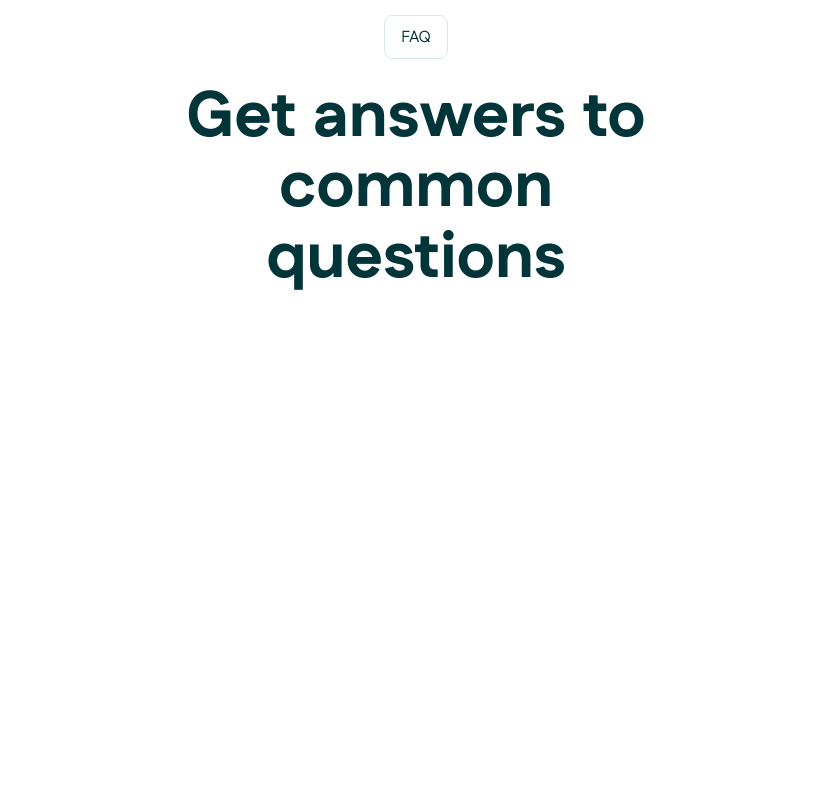
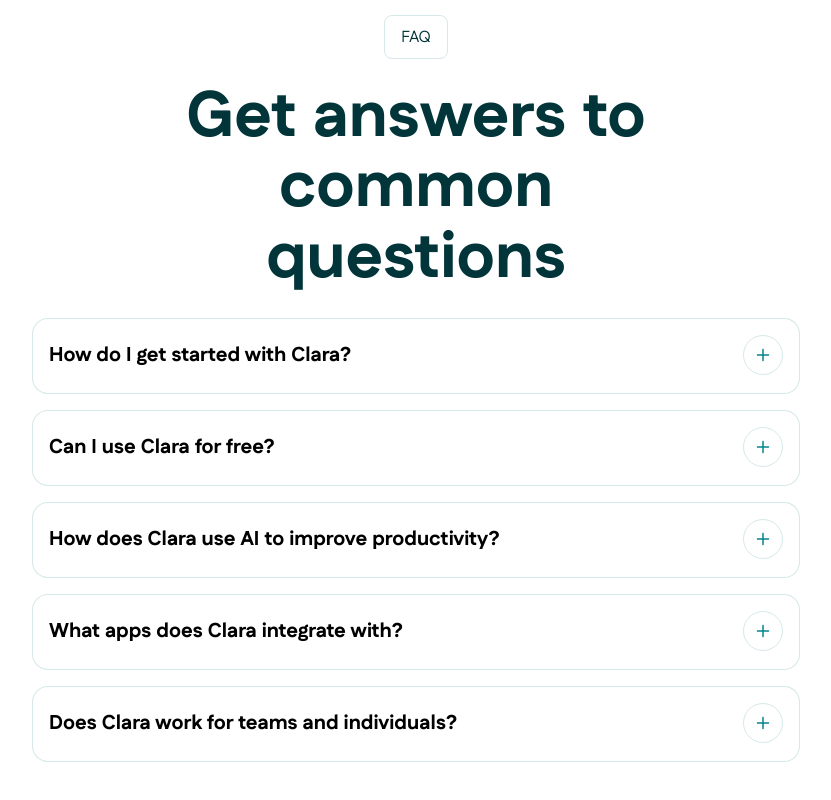
Before and after one commit to aliakbarnazemi22/clara, a React (Create React App) app: page / in a window 1280 px wide. Shown: the part 5487-6287 px from the top of the page, without its empty margins (224-1055 px from the left). Before the commit the page ends 5901 px from the top, so only its background shows below. Built offline with nearby package versions, Linux system fonts and the light colour scheme.

Commit message:
faq section completed

```diff
--- a/src/App.css
+++ b/src/App.css
@@ -52,3 +52,15 @@
 background: #9DE56B;
 background: linear-gradient(180deg, rgba(157, 229, 107, 1) 9%, rgba(43, 140, 115, 1) 91%);
 }
+
+.transition3 {
+    transition-property: color, background-color, border-color, text-decoration-color, fill, stroke, opacity, box-shadow, transform, filter, backdrop-filter;
+    transition-timing-function: cubic-bezier(0.4, 0, 0.2, 1);
+    transition-duration: 4000ms;
+}
+
+.transition2 {
+    transition-property: color, background-color, border-color, text-decoration-color, fill, stroke, opacity, box-shadow, transform, filter, backdrop-filter;
+    transition-timing-function: cubic-bezier(0.4, 0, 0.2, 1);
+    transition-duration: 300ms;
+}
--- a/src/components/FaqSection.jsx
+++ b/src/components/FaqSection.jsx
@@ -1,6 +1,34 @@
-import React from 'react'
+import React, { useState } from 'react'
 
 function FaqSection() {
+    const [accordion, setAccordion] = useState(0);
+    const cards = [
+        {
+            id: 1,
+            title: 'How do I get started with Clara?',
+            desc: 'Lorem ipsum dolor sit amet, consectetur adipiscing elit, sed do eiusmod tempor incididunt ut labore et dolore magna aliqua. Ut enim ad minim veniam, quis nostrud exercitation ullamco laboris nisi ut aliquip ex ea commodo consequat. Duis aute irure dolor in reprehenderit in voluptate velit esse cillum dolore eu fugiat nulla pariatur.'
+        },
+        {
+            id: 2,
+            title: 'Can I use Clara for free?',
+            desc: 'Lorem ipsum dolor sit amet, consectetur adipiscing elit, sed do eiusmod tempor incididunt ut labore et dolore magna aliqua. Ut enim ad minim veniam, quis nostrud exercitation ullamco laboris nisi ut aliquip ex ea commodo consequat. Duis aute irure dolor in reprehenderit in voluptate velit esse cillum dolore eu fugiat nulla pariatur.'
+        },
+        {
+            id: 3,
+            title: 'How does Clara use AI to improve productivity?',
+            desc: 'Lorem ipsum dolor sit amet, consectetur adipiscing elit, sed do eiusmod tempor incididunt ut labore et dolore magna aliqua. Ut enim ad minim veniam, quis nostrud exercitation ullamco laboris nisi ut aliquip ex ea commodo consequat. Duis aute irure dolor in reprehenderit in voluptate velit esse cillum dolore eu fugiat nulla pariatur.'
+        },
+        {
+            id: 4,
+            title: 'What apps does Clara integrate with?',
+            desc: 'Lorem ipsum dolor sit amet, consectetur adipiscing elit, sed do eiusmod tempor incididunt ut labore et dolore magna aliqua. Ut enim ad minim veniam, quis nostrud exercitation ullamco laboris nisi ut aliquip ex ea commodo consequat. Duis aute irure dolor in reprehenderit in voluptate velit esse cillum dolore eu fugiat nulla pariatur.'
+        },
+        {
+            id: 5,
+            title: 'Does Clara work for teams and individuals?',
+            desc: 'Lorem ipsum dolor sit amet, consectetur adipiscing elit, sed do eiusmod tempor incididunt ut labore et dolore magna aliqua. Ut enim ad minim veniam, quis nostrud exercitation ullamco laboris nisi ut aliquip ex ea commodo consequat. Duis aute irure dolor in reprehenderit in voluptate velit esse cillum dolore eu fugiat nulla pariatur.'
+        }
+    ]
     return (
         <section className='container mx-auto my-24 flex flex-col justify-center items-center gap-6 px-4 sm:px-0'>
             <div className="px-[1rem] py-[0.5rem] rounded-[0.5rem] border border-[#066f7629] text-[1rem] text-[#013539] w-[fit-content]">
@@ -9,12 +37,31 @@
                 </div>
 
             </div>
-            <h2 className='text-center font-[900] text-[3rem] md:text-[4rem] text-[#013539] leading-[1.1] w-[40%]'>
+            <h2 className='text-center font-[900] text-[2rem] md:text-[4rem] text-[#013539] leading-[1.1] lg:w-[40%] w-full'>
                 Get answers to common questions
             </h2>
 
-            <div className="div">
+            <div className="div flex flex-col gap-4 items-center justify-center w-full">
+                {cards.map((item) => (
+                    <div id={item.id} className={accordion === item.id ? "accordion cursor-pointer border border-[#066f7629] p-[1rem] rounded-[1rem] w-[95%] lg:w-[60%] transition2 bg-[#f1f7f3]" : "transition2 bg-white accordion cursor-pointer border border-[#066f7629] p-[1rem] rounded-[1rem] w-[95%] lg:w-[60%]"} onClick={() => setAccordion(item.id)}>
+                        <div className="flex justify-between items-center">
+                            <h3 className='text-[16px] md:text-[1.25rem] font-[800]'>
+                                {item.title}
+                            </h3>
 
+                            <button className="border border-[#066f7629] min-w-[2.5rem] h-[2.5rem] rounded-full flex justify-center items-center">
+                                {accordion === item.id ? <img src="images/icons/plus1.svg" alt="" className='rotate-45 transition2'/> : <img src="images/icons/plus1.svg" alt="" className='transition2 rotate-0'/>}
+                            </button>
+                        </div>
+
+                        {accordion === item.id ? <div className='w-full transition2'>
+                            <div className='py-4 text-[#013539cc] font-medium'>
+                                Lorem ipsum, dolor sit amet consectetur adipisicing elit. Est, suscipit nemo. Ea quod assumenda maiores praesentium nostrum, nam nemo cum quia, beatae facere, numquam unde quam delectus sint accusantium voluptates.
+                            </div>
+                        </div> : <div className='transition2 w-full h-[2px]'>
+                        </div>}
+                    </div>
+                ))}
             </div>
         </section>
     )
```
Also changed, not shown: public/images/icons/plus1.svg (added).
